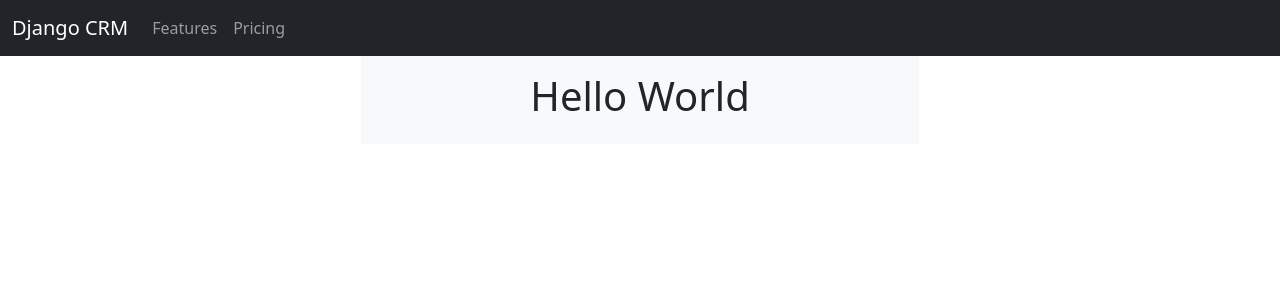
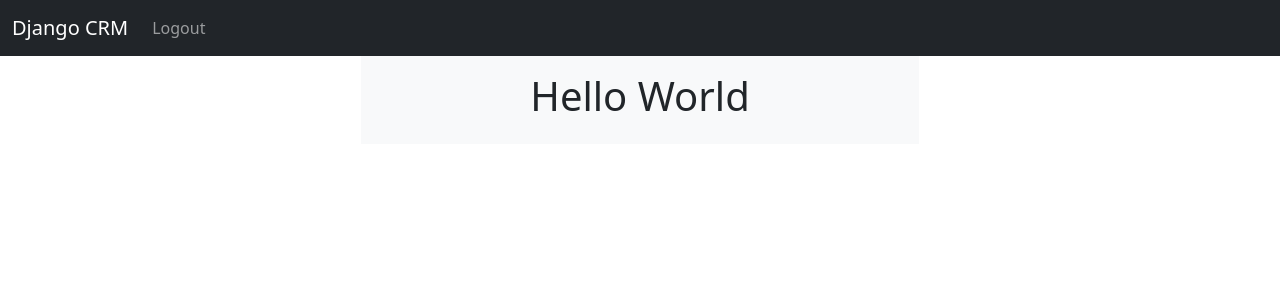
Before and after one commit to ChristinaScott/crm, a Django app: page / in a window 1280 px wide. Shown: the top 300 px of the page. Run offline with Django 5.2, Linux system fonts and the light colour scheme; the visitor is signed in with stand-in values (Sample User, id 1).

Commit message:
adding logout feature

```diff
--- a/website/templates/navbar.html
+++ b/website/templates/navbar.html
@@ -6,12 +6,21 @@
       </button>
       <div class="collapse navbar-collapse" id="navbarNavDropdown">
         <ul class="navbar-nav">
+
+          {% if user.is_authenticated %}
+
           <li class="nav-item">
-            <a class="nav-link" href="#">Features</a>
+            <a class="nav-link" href=" {% url 'logout' %} ">Logout</a>
           </li>
-          <li class="nav-item">
-            <a class="nav-link" href="#">Pricing</a>
-          </li>
+
+            {% else %}
+            <li class="nav-item">
+              <a class="nav-link" href=" {% url 'home' %} ">Login</a>
+            </li>
+
+
+            {% endif %}
+
         </ul>
       </div>
     </div>
--- a/website/urls.py
+++ b/website/urls.py
@@ -4,5 +4,5 @@ from . import views
 urlpatterns = [
     path('', views.home, name = 'home'),
     #path('login', views.login_user, name = 'login'),
-    #path('logout', views.logout_user, name = 'logout')
+    path('logout', views.logout_user, name = 'logout')
 ]
--- a/website/views.py
+++ b/website/views.py
@@ -21,8 +21,8 @@ def home(request):
     else:
         return render(request, 'home.html', {})
 
-def login_user(request):
-    pass
 
 def logout_user(request):
-    pass
+    logout(request)
+    messages.success(request, "You have logged out")
+    return redirect('home')
```
